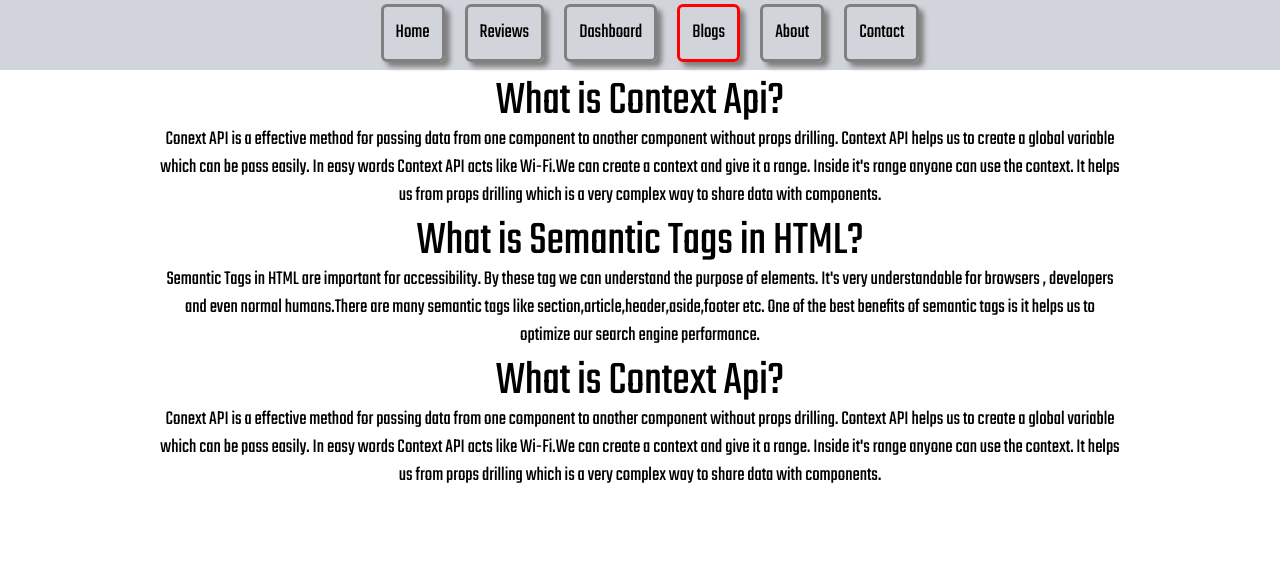
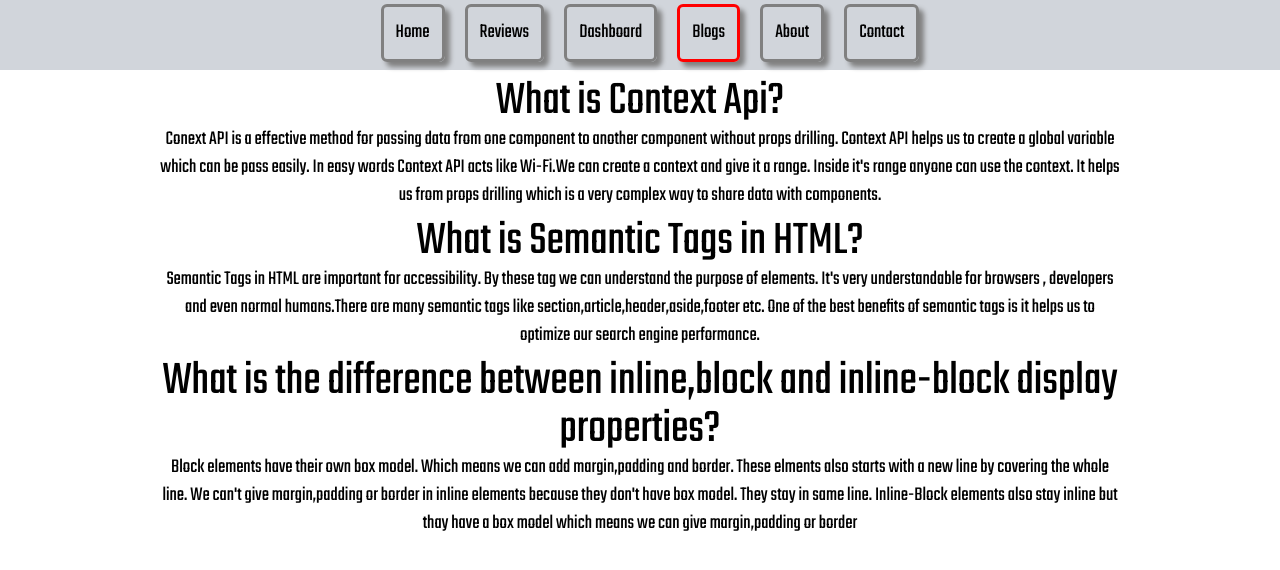
Before and after one commit to mahabubsaki/asgmt-9, a React (Create React App) app: page /blogs in a window 1280 px wide. Shown: the top 570 px of the page. Built offline with nearby package versions, Linux system fonts and the light colour scheme; a web font is replaced by a local one.

Commit message:
third question answered and added a color on single review card background

```diff
--- a/src/components/Blogs/Blogs.js
+++ b/src/components/Blogs/Blogs.js
@@ -12,8 +12,8 @@ const Blogs = () => {
                 <p className="text-xl text-center">Semantic Tags in HTML are important for accessibility. By these tag we can understand the purpose of elements. It's very understandable for browsers , developers and even normal humans.There are many semantic tags like section,article,header,aside,footer etc. One of the best benefits of semantic tags is it helps us to optimize our search engine performance.</p>
             </article>
             <article className="mt-2">
-                <h1 className="text-5xl text-center">What is Context Api?</h1>
-                <p className="text-xl text-center">Conext API is a effective method for passing data from one component to another  component without props drilling. Context API helps us to create a global variable which can be pass easily. In easy words Context API acts like Wi-Fi.We can create a context and give it a range. Inside it's range anyone can use the context. It helps us from props drilling which is a very complex way to share data with components.</p>
+                <h1 className="text-5xl text-center">What is the difference between inline,block and inline-block display properties?</h1>
+                <p className="text-xl text-center">Block elements have their own box model. Which means we can add margin,padding and border. These elments also starts with a new line by covering the whole line. We can't give margin,padding or border in inline elements because they don't have box model. They stay in same line. Inline-Block elements also stay inline but thay have a box model which means we can give margin,padding or border</p>
             </article>
         </div>
     );
--- a/src/components/SingleReview/SingleReview.js
+++ b/src/components/SingleReview/SingleReview.js
@@ -11,7 +11,7 @@ const SingleReview = ({ review }) => {
         ratingArray.push(i);
     }
     return (
-        <div className="w-2/3 mx-auto md:w-full border border-gray-600 shadow-2xl mb-2  rounded-t-lg py-4 px-2">
+        <div className="w-2/3 mx-auto md:w-full border border-gray-600 shadow-2xl mb-2  rounded-t-lg py-4 px-2 bg-cardbg">
             <div className="flex items-center name-and-image">
                 <img src={img} alt="" className="w-20 h-20 rounded-full" />
                 <h1 className="ml-2 text-xl">{name}</h1>
--- a/tailwind.config.js
+++ b/tailwind.config.js
@@ -6,7 +6,8 @@ module.exports = {
     extend: {
       colors: {
         title: "#37A9FC",
-        title2: "#0E4AE8"
+        title2: "#0E4AE8",
+        cardbg: "#DFCFBE"
       }
     },
   },
```
